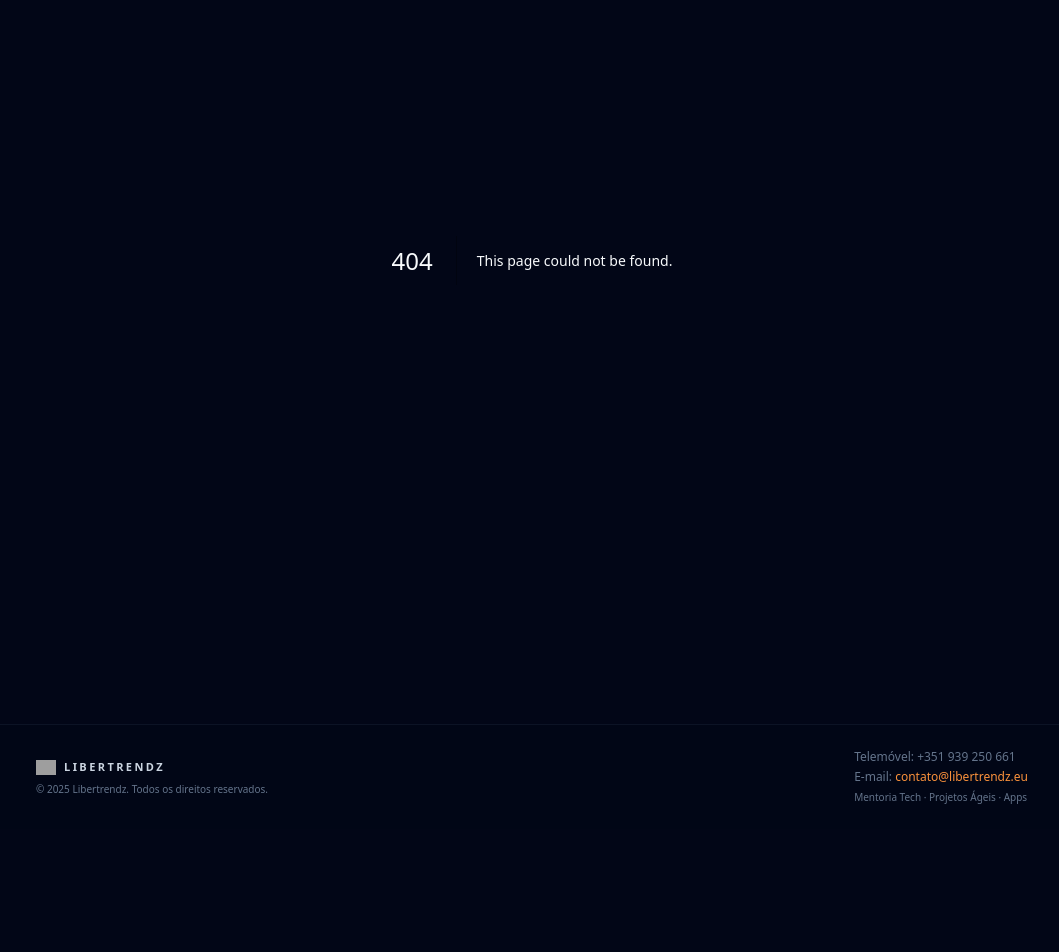
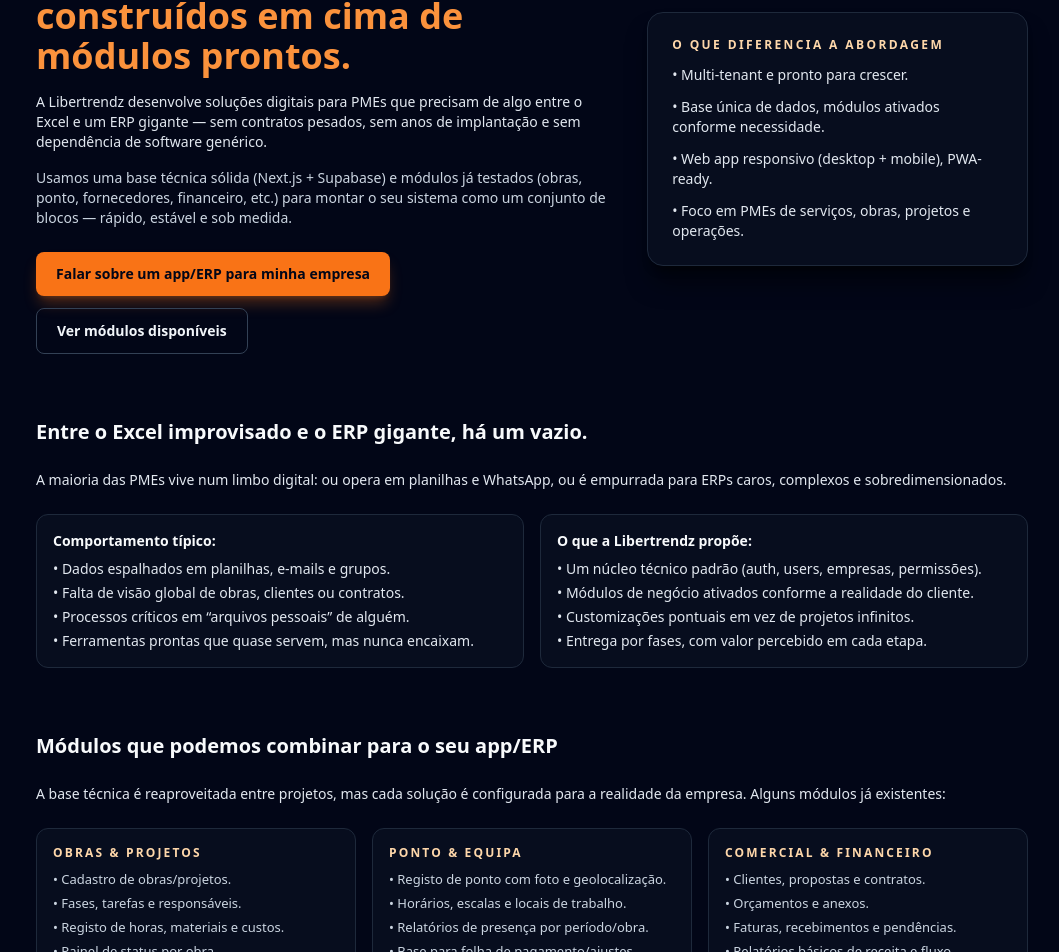
Before and after one commit to libertrendz/libertrendz-site, a Next.js app: page /apps in a window 1280 px wide. Before the commit this address had no page. Shown: the part 209-1161 px from the top of the page, without its empty margins (108-1167 px from the left). Before the commit the page ends 1038 px from the top, so only its background shows below. Built offline with nearby package versions, Linux system fonts and the light colour scheme; grey boxes are pictures that could not be loaded.

Commit message:
Create page.tsx

```diff
--- /dev/null
+++ b/app/apps/page.tsx
@@ -0,0 +1,201 @@
+// app/apps/page.tsx
+
+export default function AppsPage() {
+  return (
+    <main className="min-h-[calc(100vh-5rem)] bg-slate-950 text-slate-50">
+      <section className="container-page py-12 lg:py-16">
+        {/* HERO */}
+        <div className="grid gap-10 lg:grid-cols-[3fr,2fr] lg:items-center">
+          <div>
+            <p className="mb-3 text-sm font-semibold uppercase tracking-[0.2em] text-accent-400">
+              Apps & ERPs Libertrendz
+            </p>
+            <h1 className="mb-4 text-3xl font-bold leading-tight md:text-4xl">
+              Tiny ERPs e apps sob medida,
+              <span className="block text-accent-400">
+                construídos em cima de módulos prontos.
+              </span>
+            </h1>
+            <p className="mb-4 text-sm text-slate-200">
+              A Libertrendz desenvolve soluções digitais para PMEs que precisam
+              de algo entre o Excel e um ERP gigante — sem contratos pesados, sem
+              anos de implantação e sem dependência de software genérico.
+            </p>
+            <p className="mb-6 text-sm text-slate-300">
+              Usamos uma base técnica sólida (Next.js + Supabase) e módulos já
+              testados (obras, ponto, fornecedores, financeiro, etc.) para
+              montar o seu sistema como um conjunto de blocos — rápido, estável
+              e sob medida.
+            </p>
+
+            <div className="flex flex-wrap gap-3">
+              <a
+                href="mailto:contato@libertrendz.eu?subject=Apps%20e%20ERPs%20Libertrendz"
+                className="inline-flex items-center justify-center rounded-lg bg-accent-500 px-5 py-3 text-sm font-semibold text-slate-950 shadow-lg shadow-accent-500/30 transition hover:bg-accent-400"
+              >
+                Falar sobre um app/ERP para minha empresa
+              </a>
+              <a
+                href="#modulos"
+                className="inline-flex items-center justify-center rounded-lg border border-slate-700 px-5 py-3 text-sm font-semibold text-slate-100 transition hover:border-slate-500 hover:bg-slate-900/60"
+              >
+                Ver módulos disponíveis
+              </a>
+            </div>
+          </div>
+
+          {/* Bloco de destaque */}
+          <div className="rounded-2xl border border-slate-800 bg-slate-900/40 p-6 shadow-xl shadow-black/50">
+            <p className="mb-3 text-xs font-semibold uppercase tracking-[0.2em] text-accent-300">
+              O que diferencia a abordagem
+            </p>
+            <ul className="space-y-3 text-sm text-slate-200">
+              <li>• Multi-tenant e pronto para crescer.</li>
+              <li>• Base única de dados, módulos ativados conforme necessidade.</li>
+              <li>• Web app responsivo (desktop + mobile), PWA-ready.</li>
+              <li>• Foco em PMEs de serviços, obras, projetos e operações.</li>
+            </ul>
+          </div>
+        </div>
+
+        {/* BLOCO: PROBLEMA REAL */}
+        <div className="mt-16 space-y-6">
+          <h2 className="text-xl font-semibold text-slate-50">
+            Entre o Excel improvisado e o ERP gigante, há um vazio.
+          </h2>
+          <p className="text-sm text-slate-200">
+            A maioria das PMEs vive num limbo digital: ou opera em planilhas e
+            WhatsApp, ou é empurrada para ERPs caros, complexos e sobredimensionados.
+          </p>
+          <div className="grid gap-4 md:grid-cols-2">
+            <div className="rounded-xl border border-slate-800 bg-slate-900/40 p-4 text-sm text-slate-200">
+              <p className="mb-2 font-semibold text-slate-50">
+                Comportamento típico:
+              </p>
+              <ul className="space-y-1">
+                <li>• Dados espalhados em planilhas, e-mails e grupos.</li>
+                <li>• Falta de visão global de obras, clientes ou contratos.</li>
+                <li>• Processos críticos em “arquivos pessoais” de alguém.</li>
+                <li>• Ferramentas prontas que quase servem, mas nunca encaixam.</li>
+              </ul>
+            </div>
+            <div className="rounded-xl border border-slate-800 bg-slate-900/40 p-4 text-sm text-slate-200">
+              <p className="mb-2 font-semibold text-slate-50">
+                O que a Libertrendz propõe:
+              </p>
+              <ul className="space-y-1">
+                <li>• Um núcleo técnico padrão (auth, users, empresas, permissões).</li>
+                <li>• Módulos de negócio ativados conforme a realidade do cliente.</li>
+                <li>• Customizações pontuais em vez de projetos infinitos.</li>
+                <li>• Entrega por fases, com valor percebido em cada etapa.</li>
+              </ul>
+            </div>
+          </div>
+        </div>
+
+        {/* BLOCO: MÓDULOS */}
+        <div id="modulos" className="mt-16 space-y-6">
+          <h2 className="text-xl font-semibold text-slate-50">
+            Módulos que podemos combinar para o seu app/ERP
+          </h2>
+          <p className="text-sm text-slate-200">
+            A base técnica é reaproveitada entre projetos, mas cada solução é
+            configurada para a realidade da empresa. Alguns módulos já existentes:
+          </p>
+
+          <div className="grid gap-4 md:grid-cols-3">
+            <div className="rounded-xl border border-slate-800 bg-slate-900/40 p-4 text-sm text-slate-200">
+              <p className="mb-2 text-xs font-semibold uppercase tracking-[0.18em] text-accent-300">
+                Obras & Projetos
+              </p>
+              <ul className="space-y-1 text-[13px] text-slate-300">
+                <li>• Cadastro de obras/projetos.</li>
+                <li>• Fases, tarefas e responsáveis.</li>
+                <li>• Registo de horas, materiais e custos.</li>
+                <li>• Painel de status por obra.</li>
+              </ul>
+            </div>
+
+            <div className="rounded-xl border border-slate-800 bg-slate-900/40 p-4 text-sm text-slate-200">
+              <p className="mb-2 text-xs font-semibold uppercase tracking-[0.18em] text-accent-300">
+                Ponto & Equipa
+              </p>
+              <ul className="space-y-1 text-[13px] text-slate-300">
+                <li>• Registo de ponto com foto e geolocalização.</li>
+                <li>• Horários, escalas e locais de trabalho.</li>
+                <li>• Relatórios de presença por período/obra.</li>
+                <li>• Base para folha de pagamento/ajustes.</li>
+              </ul>
+            </div>
+
+            <div className="rounded-xl border border-slate-800 bg-slate-900/40 p-4 text-sm text-slate-200">
+              <p className="mb-2 text-xs font-semibold uppercase tracking-[0.18em] text-accent-300">
+                Comercial & Financeiro
+              </p>
+              <ul className="space-y-1 text-[13px] text-slate-300">
+                <li>• Clientes, propostas e contratos.</li>
+                <li>• Orçamentos e anexos.</li>
+                <li>• Faturas, recebimentos e pendências.</li>
+                <li>• Relatórios básicos de receita e fluxo.</li>
+              </ul>
+            </div>
+          </div>
+        </div>
+
+        {/* BLOCO: COMO É O PROJETO */}
+        <div className="mt-16 space-y-6">
+          <h2 className="text-xl font-semibold text-slate-50">
+            Como funciona um projeto de app/ERP com a Libertrendz
+          </h2>
+          <div className="grid gap-4 md:grid-cols-4">
+            {[
+              {
+                titulo: "1. Conversa rápida",
+                desc: "Entendemos em 30–45 minutos o contexto, dores principais e processos críticos.",
+              },
+              {
+                titulo: "2. Desenho de solução",
+                desc: "Propomos uma combinação de módulos + customizações pontuais, com fases claras.",
+              },
+              {
+                titulo: "3. Entrega por fases",
+                desc: "Primeira entrega focada no que mais dói (por exemplo, ponto + obras). Depois, o resto.",
+              },
+              {
+                titulo: "4. Evolução controlada",
+                desc: "Com a base pronta, o sistema cresce à medida que a empresa cresce — sem recomeçar do zero.",
+              }
+            ].map((step) => (
+              <div
+                key={step.titulo}
+                className="flex flex-col gap-2 rounded-xl border border-slate-800 bg-slate-900/40 p-4 text-sm text-slate-200"
+              >
+                <p className="font-semibold text-slate-50">{step.titulo}</p>
+                <p>{step.desc}</p>
+              </div>
+            ))}
+          </div>
+        </div>
+
+        {/* CTA FINAL */}
+        <div className="mt-16 space-y-4 border-t border-slate-800 pt-8 text-center">
+          <h2 className="text-2xl font-semibold text-slate-50">
+            Quer sair do Excel e do improviso, sem entrar num ERP gigante?
+          </h2>
+          <p className="text-sm text-slate-200">
+            Um app/ERP sob medida não precisa começar grande — precisa começar
+            pelo lugar certo. A partir daí, o sistema cresce com a empresa.
+          </p>
+          <div className="mt-4 flex justify-center">
+            <a
+              href="mailto:contato@libertrendz.eu?subject=Apps%20e%20ERPs%20Libertrendz"
+              className="inline-flex items-center justify-center rounded-lg bg-accent-500 px-6 py-3 text-sm font-semibold text-slate-950 shadow-lg shadow-accent-500/30 transition hover:bg-accent-400"
+            >
+              Conversar sobre um app/ERP para minha empresa
+            </a>
+          </div>
+        </div>
+      </section>
+    </main>
+  );
+}
```
